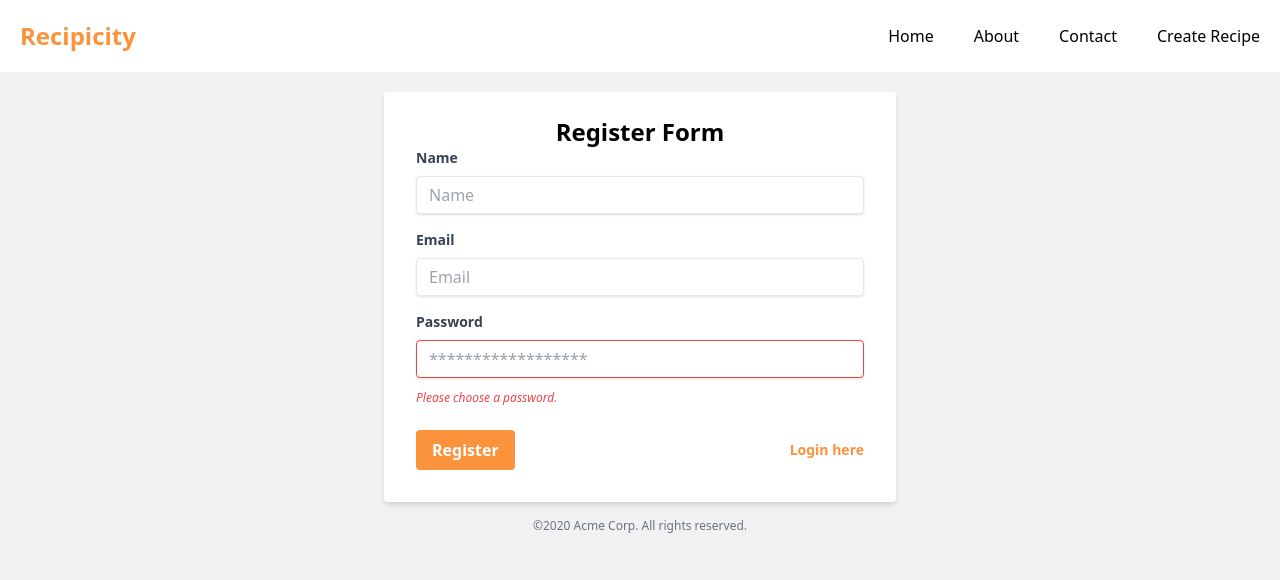
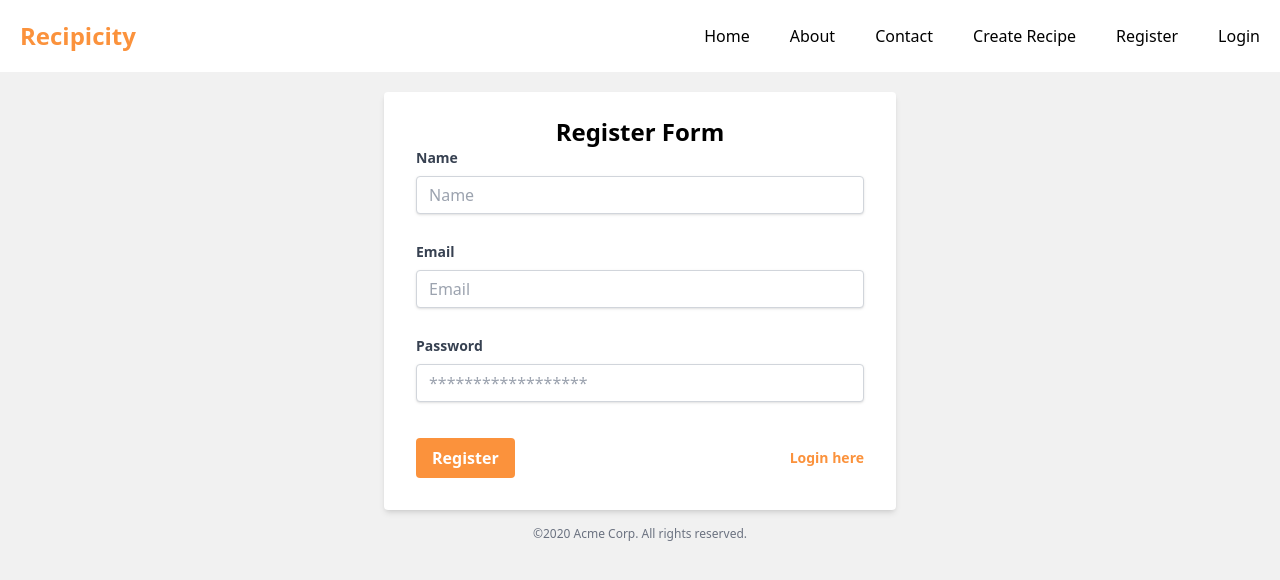
Before and after one commit to Spike4080/mern-stack, a React (Vite) app in the folder frontend/: page /sign-up in a window 1280 px wide. Shown: the top 580 px of the page. Built offline with nearby package versions, Linux system fonts and the light colour scheme.

Commit message:
register api integration

```diff
--- a/frontend/src/components/Navbar.jsx
+++ b/frontend/src/components/Navbar.jsx
@@ -12,6 +12,9 @@ export default function Navbar() {
       <li><Link to='/about' className="hover:text-orange-400">About</Link></li>
       <li><Link to='/contact' className="hover:text-orange-400">Contact</Link></li>
       <li><Link to='/recipes/create' className="hover:text-orange-400">Create Recipe</Link></li>
+      <li><Link to='/sign-up' className="hover:text-orange-400">Register</Link></li>
+      <li><Link to='/sign-in' className="hover:text-orange-400">Login</Link></li>
+
     </ul>
    </nav>
     </>
--- a/frontend/src/pages/SignUpForm.jsx
+++ b/frontend/src/pages/SignUpForm.jsx
@@ -1,31 +1,70 @@
-import { Link } from "react-router-dom";
+import { useState } from "react";
+import { Link,useNavigate } from "react-router-dom";
+import axios from 'axios'
 
 export default function SignupForm() {
+  let [name,setName] = useState('');
+  let [email,setEmail] = useState('');
+  let [password,setPassword] = useState('');
+  let [errors,setErrors] = useState(null);
+  let navigate =useNavigate();
+
+  let register = async(e) => {
+    try {
+      e.preventDefault();
+      setErrors(null);
+
+      let data = {
+        name,
+        email,
+        password
+      }
+
+    let res = await axios.post('http://localhost:4000/api/users/register',data,{
+      withCredentials:true
+    });
+    if(res.status == 200) {
+      navigate('/');
+    }
+      } catch(e){
+        setErrors(e.response.data.errors);
+      }
+
+  }
   return (
     <div className="w-full max-w-lg mx-auto">
-  <form className="bg-white shadow-md rounded px-8 pt-6 pb-8 mb-4">
+      <form className="bg-white shadow-md rounded px-8 pt-6 pb-8 mb-4" onSubmit={register}>
         <h1 className="text-2xl font-bold text-center">Register Form</h1>
         <div className="mb-4">
           <label className="block text-gray-700 text-sm font-bold mb-2" htmlFor="name">
             Name
           </label>
-      <input className="shadow appearance-none border rounded w-full py-2 px-3 text-gray-700 leading-tight focus:outline-none focus:shadow-outline" id="name" type="text" placeholder="Name"/>
+          <input className={`shadow appearance-none border ${errors && errors.name ? 'border-red-500' : 'border-gray-300'} rounded w-full py-2 px-3 text-gray-700 mb-3 leading-tight focus:outline-none focus:shadow-outline`}  id="name" type="text" placeholder="Name" value={name} onChange={e=>setName(e.target.value)}/>
+          {!!(errors && errors.name) &&<p className="text-red-500 text-xs italic">{errors.name.msg}</p>}
         </div>
         <div className="mb-4">
           <label className="block text-gray-700 text-sm font-bold mb-2" htmlFor="email">
             Email
           </label>
-      <input className="shadow appearance-none border rounded w-full py-2 px-3 text-gray-700 leading-tight focus:outline-none focus:shadow-outline" id="email" type="text" placeholder="Email"/>
+          <input className={`shadow appearance-none border ${errors && errors.email ? 'border-red-500' : 'border-gray-300'} rounded w-full py-2 px-3 text-gray-700 mb-3 leading-tight focus:outline-none focus:shadow-outline`}  id="email" type="text" placeholder="Email" value={email} onChange={e=>setEmail(e.target.value)}/>
+          {!!(errors && errors.email) &&<p className="text-red-500 text-xs italic">{errors.email.msg}</p>}
         </div>
         <div className="mb-6">
           <label className="block text-gray-700 text-sm font-bold mb-2" htmlFor="password">
             Password
           </label>
-      <input className="shadow appearance-none border border-red-500 rounded w-full py-2 px-3 text-gray-700 mb-3 leading-tight focus:outline-none focus:shadow-outline" id="password" type="password" placeholder="******************"/>
-      <p className="text-red-500 text-xs italic">Please choose a password.</p>
+          <input
+          className={`shadow appearance-none border ${errors && errors.password ? 'border-red-500' : 'border-gray-300'} rounded w-full py-2 px-3 text-gray-700 mb-3 leading-tight focus:outline-none focus:shadow-outline`}
+          id="password"
+          type="password"
+          placeholder="******************"
+          value={password}
+          onChange={e => setPassword(e.target.value)}
+        />
+          {!!(errors && errors.password) &&<p className="text-red-500 text-xs italic">{errors.password.msg}</p>}
         </div>
         <div className="flex items-center justify-between">
-      <button className="bg-orange-400 hover:bg-blue-700 text-white font-bold py-2 px-4 rounded focus:outline-none focus:shadow-outline" type="button">
+          <button className="bg-orange-400 hover:bg-blue-700 text-white font-bold py-2 px-4 rounded focus:outline-none focus:shadow-outline" type="submit">
             Register
           </button>
           <Link to='/sign-in' className="inline-block align-baseline font-bold text-sm text-orange-400 hover:text-blue-800" href="#">
```
Also changed, not shown: 1 other file (tests, documents, lock files or other folders). Lines whose indentation alone changed are shown as unchanged.
